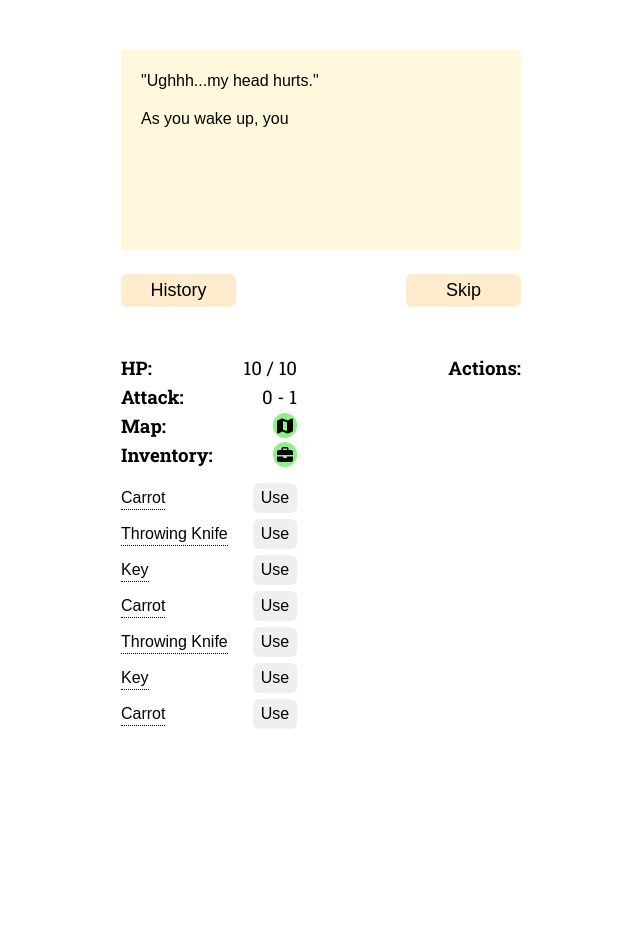
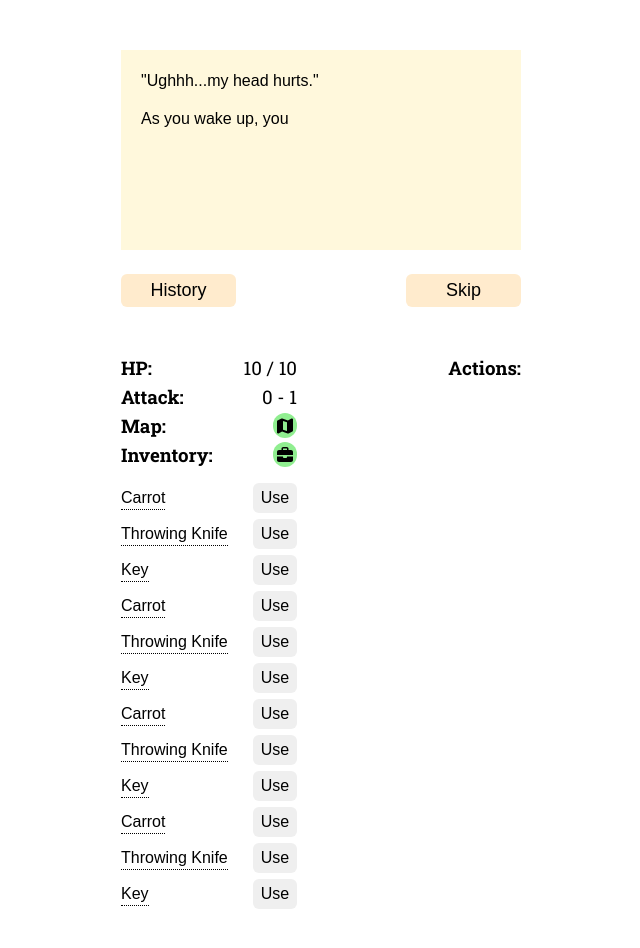
Before and after one commit to jaredryan/when-bunnies-attack, a React (Create React App) app: page / in a window 1280 px wide. Both pictures are taken after a click on the button "Start Game". Shown: the top 948 px of the page, without its empty margins (319-959 px from the left). Before the commit the page ends 800 px from the top, so only its background shows below. Built offline with nearby package versions, Linux system fonts and the light colour scheme.

Commit message:
inventory now works from regular UI screen

```diff
--- a/src/Pages/Game.js
+++ b/src/Pages/Game.js
@@ -3,6 +3,9 @@ import { useEffect, useMemo, useRef, useState } from "react";
 import QuitButton from "../Components/QuitButton";
 import MapButton from "../Components/MapButton";
 import DialogueBox from "../Components/DialogueBox";
+
+import isUseable from "../ExplorationSystem/IsUsable";
+import { utilizeItem } from "../BattleSystem/BattleInventory";
 
 import Item from '../Entities/Item'
 import carrot from '../Entities/Items/Carrot'
@@ -182,13 +185,24 @@ const Game = ({ endGame }) => {
               </button>
             </div>
             {!inventoryIsOpen ? null : <ul className="inventoryList">
-              {player.inventory.slice(0, 7).map((item, index) => (
+              {player.inventory.map((item, index) => (
                 <li key={item.name + index} className="item">
                   <p className="tooltip">
                     {item.name}
                     <span class="tooltipText">{item.description}</span>
                   </p>
-                  <button onClick={() => console.log(`Used ${item.name}`)}>Use</button>
+                  <button onClick={() => {
+                    if (!isUseable(true, item)) {
+                      setText([`You examine the ${item.name}, then put it back into your inventory.`])
+                    } else if (player.hp === player.maxHP) {
+                      setText([`You are already at full health.`])
+                    } else {
+                      setText(utilizeItem(player, null, index))
+                    }
+                  }}
+                  >
+                    Use
+                  </button>
                 </li>
               ))}
             </ul>}
```
